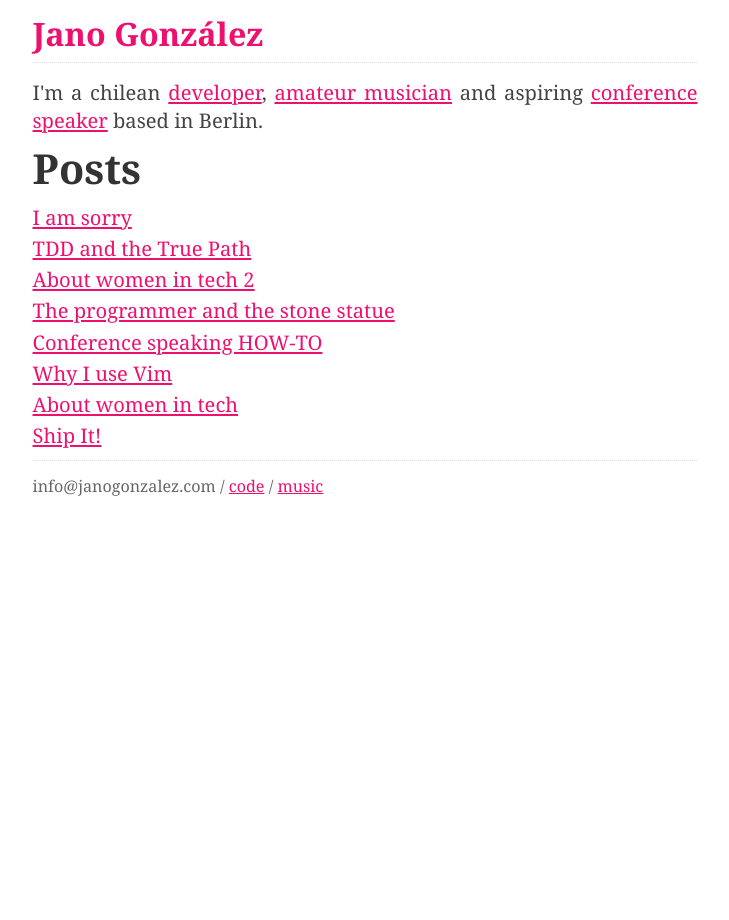
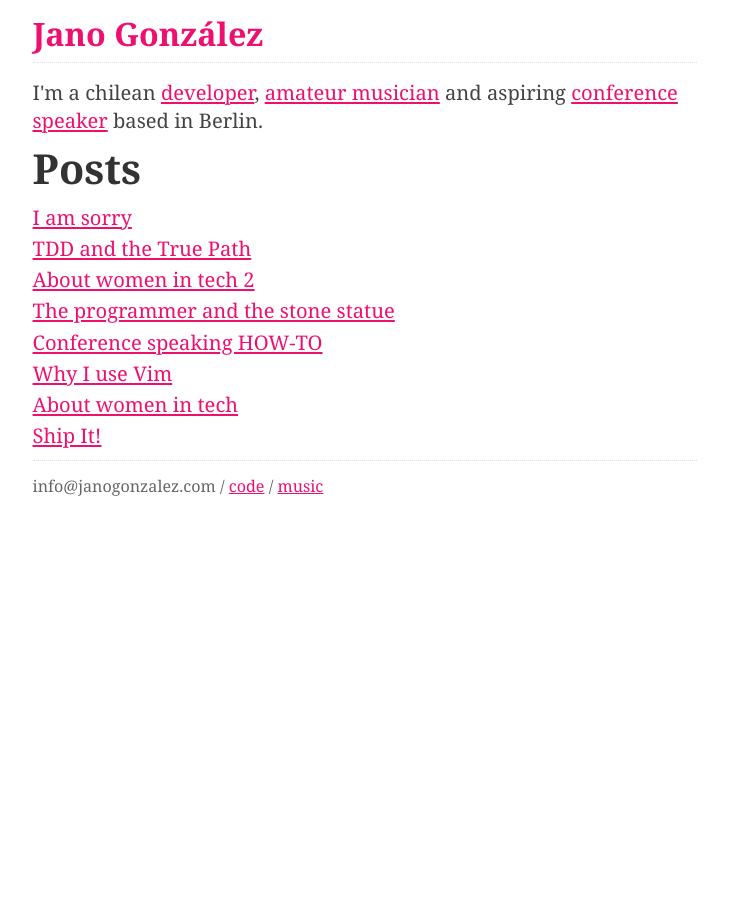
Before and after one commit to janogonzalez/janogonzalez.github.io, a Jekyll site: the page built from index.html, in a window 1280 px wide. Shown: the whole page, without its empty margins (275-1004 px from the left). Built offline with Jekyll 4.4.1, drawn with Linux system fonts in a browser that asks for light colours.

Commit message:
Fix text alignment

```diff
--- a/css/main.css
+++ b/css/main.css
@@ -52,7 +52,7 @@ ul.posts span {
 
 .site {
   font-size: 155%;
-  text-align: justify;
+  text-align: left;
   width: 95%;
   max-width: 33em;
   margin: 1em auto 1em;
@@ -96,7 +96,6 @@ footer {
   border-top: 1px dotted #ddd;
   margin-top: 0.5em;
   overflow: hidden;
-  text-align: left;
 }
 
 /* Posts */
@@ -109,7 +108,6 @@ footer {
   font-size: 205%;
   margin-bottom: 0.3em;
   line-height: 1em;
-  text-align: left;
 }
 
 #post h2 {
@@ -125,7 +123,6 @@ footer {
 }
 
 #post p {
-  text-align: left;
   line-height: 1.5em;
 }
 
```
